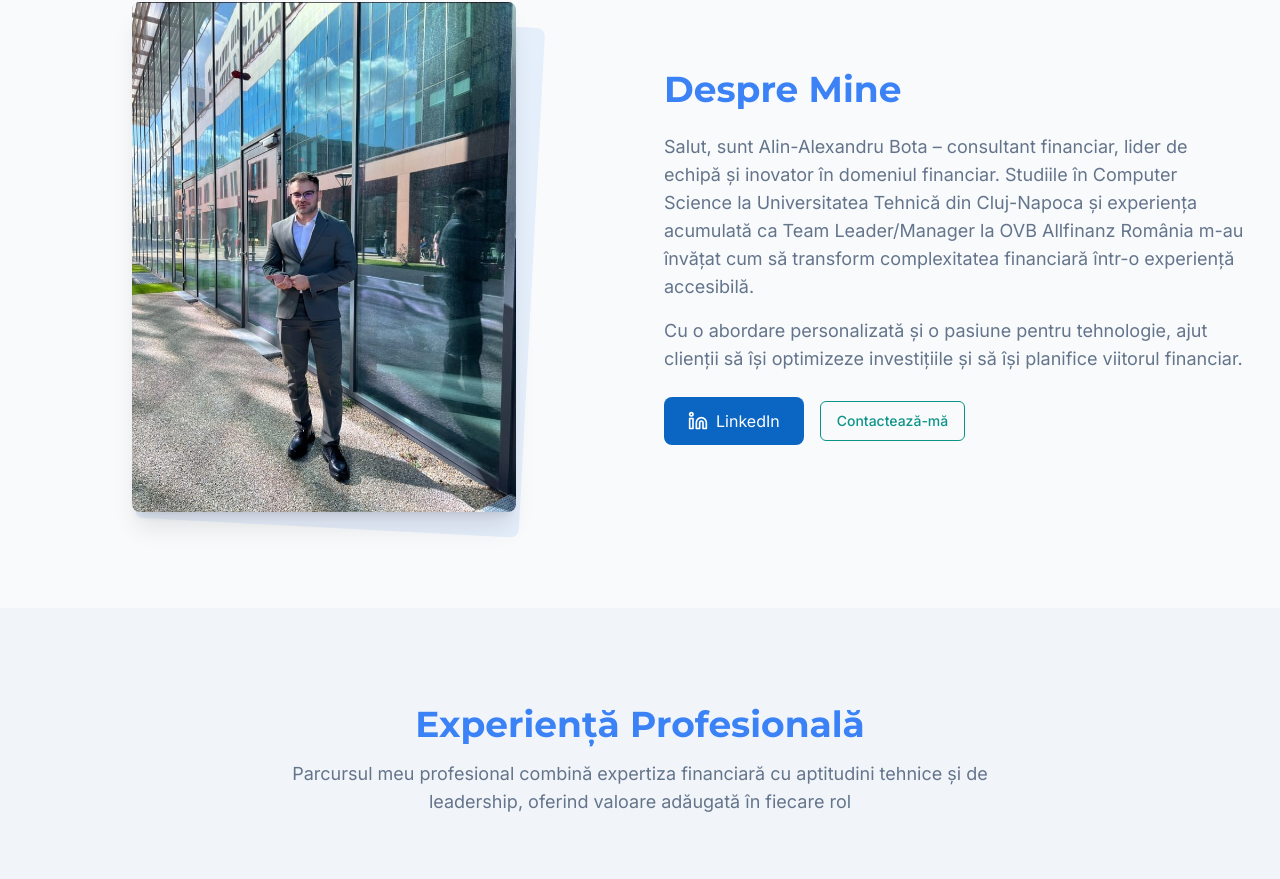
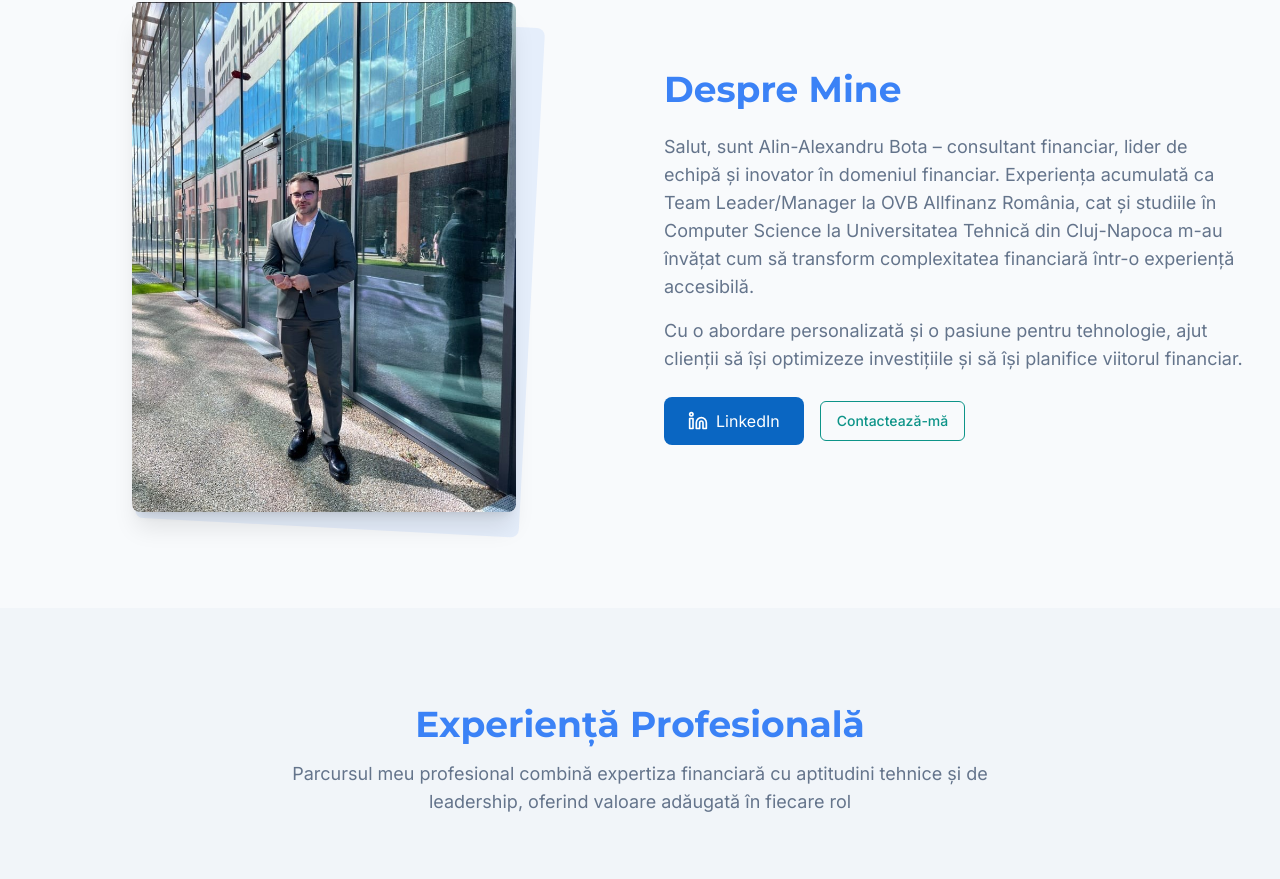
Before and after one commit to Dariusb17/bota-financial-innovate, a React (Vite) app: page / in a window 1280 px wide. Shown: the part 894-1773 px from the top of the page. Built offline with nearby package versions, Linux system fonts and the light colour scheme.

Commit message:
Visual edit in Lovable
Edited UI in Lovable

```diff
--- a/src/components/About.tsx
+++ b/src/components/About.tsx
@@ -37,11 +37,7 @@ const About: React.FC = () => {
           {/* Content */}
           <div ref={observerRef} className="lg:w-1/2 opacity-0 translate-y-10 transition-all duration-700">
             <h2 className="text-3xl md:text-4xl font-bold mb-6 text-finance-blue">Despre Mine</h2>
-            <p className="text-lg mb-4 text-finance-gray">
-              Salut, sunt Alin-Alexandru Bota – consultant financiar, lider de echipă și inovator în domeniul financiar.
-              Studiile în Computer Science la Universitatea Tehnică din Cluj-Napoca și experiența acumulată ca Team Leader/Manager
-              la OVB Allfinanz România m-au învățat cum să transform complexitatea financiară într-o experiență accesibilă.
-            </p>
+            <p className="text-lg mb-4 text-finance-gray">Salut, sunt Alin-Alexandru Bota – consultant financiar, lider de echipă și inovator în domeniul financiar. Experiența acumulată ca Team Leader/Manager la OVB Allfinanz România, cat și studiile în Computer Science la Universitatea Tehnică din Cluj-Napoca m-au învățat cum să transform complexitatea financiară într-o experiență accesibilă.</p>
             <p className="text-lg mb-6 text-finance-gray">
               Cu o abordare personalizată și o pasiune pentru tehnologie, ajut clienții să își optimizeze investițiile și să
               își planifice viitorul financiar.
```
